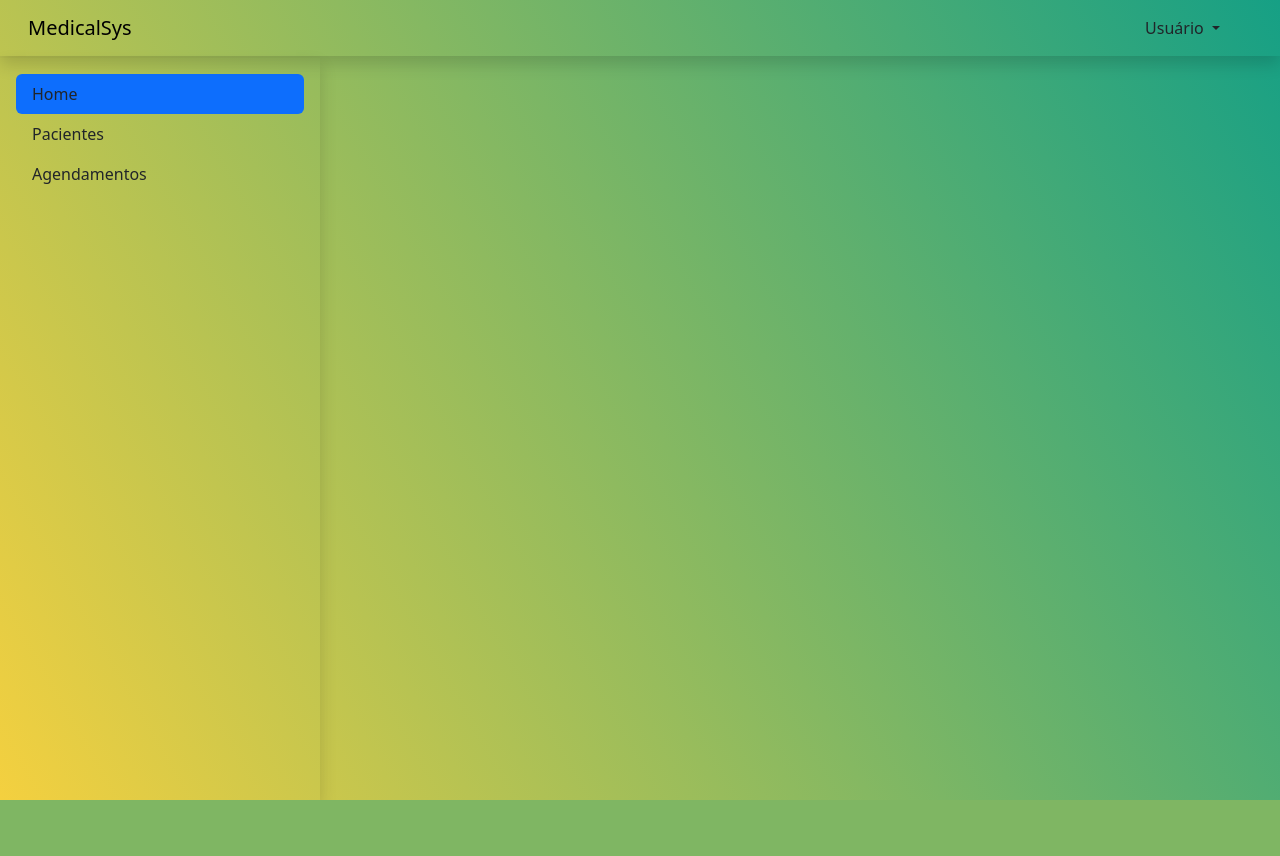
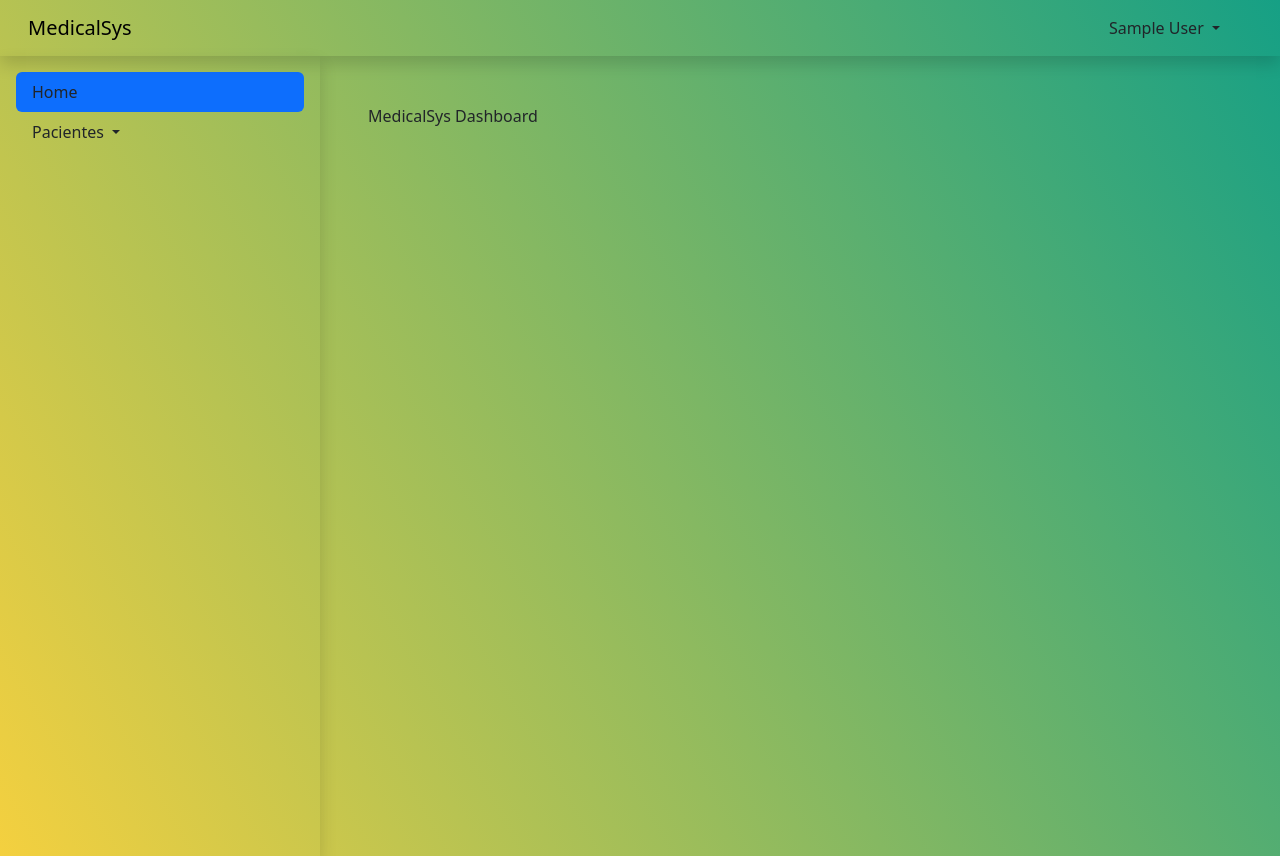
Before and after one commit to victor-azevedo/desafio-medicalsys, a Django app: page / in a window 1280 px wide. Before the commit the page ends 800 px from the top, so only its background shows below. Run offline with Django 4.2, Linux system fonts and the light colour scheme; the visitor is signed in with stand-in values (Sample User, id 1).

Commit message:
feat: add dashboard template

```diff
--- a/medicalsys/core/static/css/style.css
+++ b/medicalsys/core/static/css/style.css
@@ -2,10 +2,6 @@ body {
   min-height: 100vh;
   background-color: #f4d03f;
   background-image: linear-gradient(60deg, #f4d03f 0%, #16a085 100%);
-}
-
-main {
-  padding-top: 58px
 }
 
 @media (min-width: 768px) {
--- /dev/null
+++ b/medicalsys/templates/base_dashboard.html
@@ -0,0 +1,58 @@
+{% extends 'base.html' %}
+{% block content %}
+
+<header>
+  <nav class="navbar shadow">
+    <div class="container-fluid">
+      <a class="navbar-brand px-3" href="#">MedicalSys</a>
+      <div class="dropdown mx-5">
+        <div
+          class="nav-link dropdown-toggle"
+          role="button"
+          data-bs-toggle="dropdown"
+        >
+          {{ user.name|capfirst}}
+        </div>
+        <ul class="dropdown-menu">
+          <li><a class="dropdown-item" href="#">Editar Perfil</a></li>
+          <li><a class="dropdown-item" href="{% url 'logout' %}">Sair</a></li>
+        </ul>
+      </div>
+    </div>
+  </nav>
+</header>
+
+<main class="vh-100">
+  <div class="container-fluid h-100">
+    <div class="row main-dashboard">
+      <div class="col-md-3 d-flex flex-column flex-shrink-0 p-3 shadow">
+        <ul class="nav nav-pills flex-column mb-auto">
+          <li class="nav-item">
+            <a
+              href="{% url 'home' %}"
+              class="nav-link text-dark {% if request.path|length == 1 %}active{% endif %}"
+              >Home</a
+            >
+          </li>
+          <li role="presentation" class="dropdown nav-item">
+            <a class="dropdown-toggle nav-link text-dark {% if "/patients/" in request.path %}active{% endif %}" type="button" data-bs-toggle="dropdown" aria-expanded="false" >
+              Pacientes
+            </a>
+            <ul class="dropdown-menu">
+              <li><a class="dropdown-item" type="button" href="{% url 'create_patient' %}">Adicionar</a></li>
+            </ul>
+          </li>
+
+        </ul>
+      </div>
+
+      <div class="col-md-9 p-5">
+        {% block dashboard_content%}
+        {% endblock dashboard_content %}
+      </div>
+
+    </div>
+  </div>
+</main>
+
+{% endblock content %}
--- a/medicalsys/templates/dashboard.html
+++ b/medicalsys/templates/dashboard.html
@@ -1,48 +1,7 @@
-{% extends 'base.html' %}
+{% extends 'base_dashboard.html' %}
 
-{% block content %}
+{% block dashboard_content %}
 
-<header>
-  <nav class="navbar fixed-top shadow">
-    <div class="container-fluid">
-      <a class="navbar-brand px-3" href="#">MedicalSys</a>
-      <div class="dropdown mx-5">
-        <div
-          class="nav-link dropdown-toggle"
-          role="button"
-          data-bs-toggle="dropdown"
-        >
-          Usuário
-        </div>
-        <ul class="dropdown-menu">
-          <li><a class="dropdown-item" href="#">Editar Perfil</a></li>
-          <li><a class="dropdown-item" href="{% url 'logout' %}">Sair</a></li>
-        </ul>
-      </div>
-    </div>
-  </nav>
-</header>
+<div>MedicalSys Dashboard</div>
 
-<main class="vh-100">
-  <div class="container-fluid h-100">
-    <div class="row main-dashboard">
-      <div class="col-md-3 d-flex flex-column flex-shrink-0 p-3 shadow">
-        <ul class="nav nav-pills flex-column mb-auto">
-          <li class="nav-item">
-            <a href="#" class="nav-link text-dark active">Home</a>
-          </li>
-          <li class="nav-item">
-            <a href="#" class="nav-link text-dark">Pacientes</a>
-          </li>
-          <li>
-            <a href="#" class="nav-link text-dark">Agendamentos</a>
-          </li>
-        </ul>
-      </div>
-
-    </div>
-  </div>
-</main>
-
-
-{% endblock content %}
+{% endblock dashboard_content %}
```
